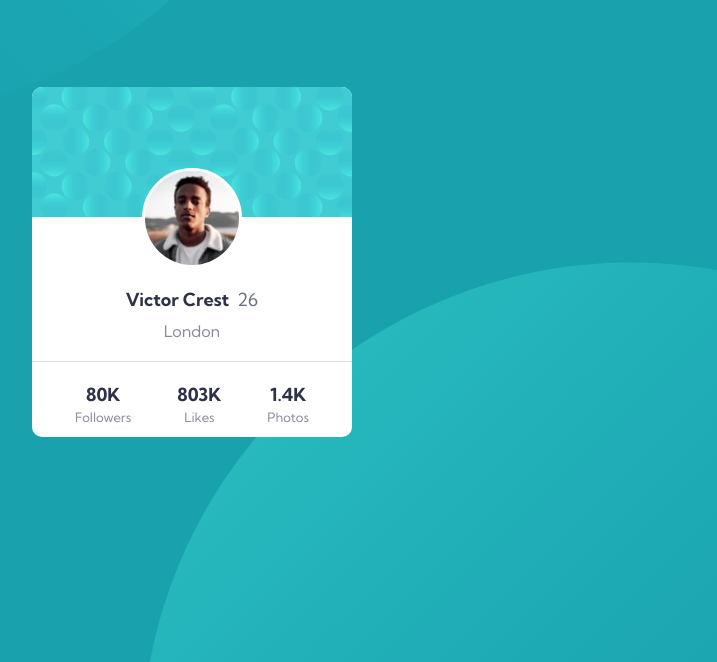
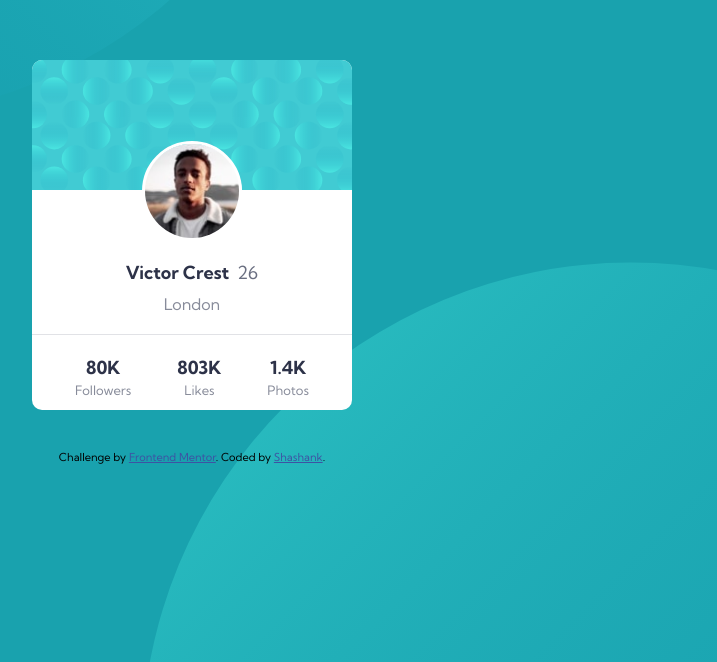
Before and after one commit to shashankrk46/profilecardcomponent, a plain HTML site: page index.html in a window 1280 px wide. Shown: the part 138-800 px from the top of the page, without its empty margins (448-1165 px from the left). Drawn offline with Linux system fonts and the light colour scheme.

Commit message:
added attribute

```diff
--- a/index.html
+++ b/index.html
@@ -15,14 +15,16 @@
     <title>Frontend Mentor | Profile card component</title>
 
     <!-- Feel free to remove these styles or customise in your own stylesheet 👍 -->
-    <!-- <style>
+    <style>
       .attribution {
         font-size: 11px;
         text-align: center;
+        margin-top: 40px;
       }
       .attribution a {
         color: hsl(228, 45%, 44%);
-      } -->
+      }
+    </style>
     <link rel="preconnect" href="https://fonts.gstatic.com" />
     <link
       href="https://fonts.googleapis.com/css2?family=Kumbh+Sans:wght@400;700&display=swap"
@@ -57,5 +59,11 @@
         </div>
       </div>
     </div>
+    <div class="attribution">
+      Challenge by
+      <a href="https://www.frontendmentor.io?ref=challenge" target="_blank"
+        >Frontend Mentor</a
+      >. Coded by <a href="#">Shashank</a>.
+    </div>
   </body>
 </html>
```
